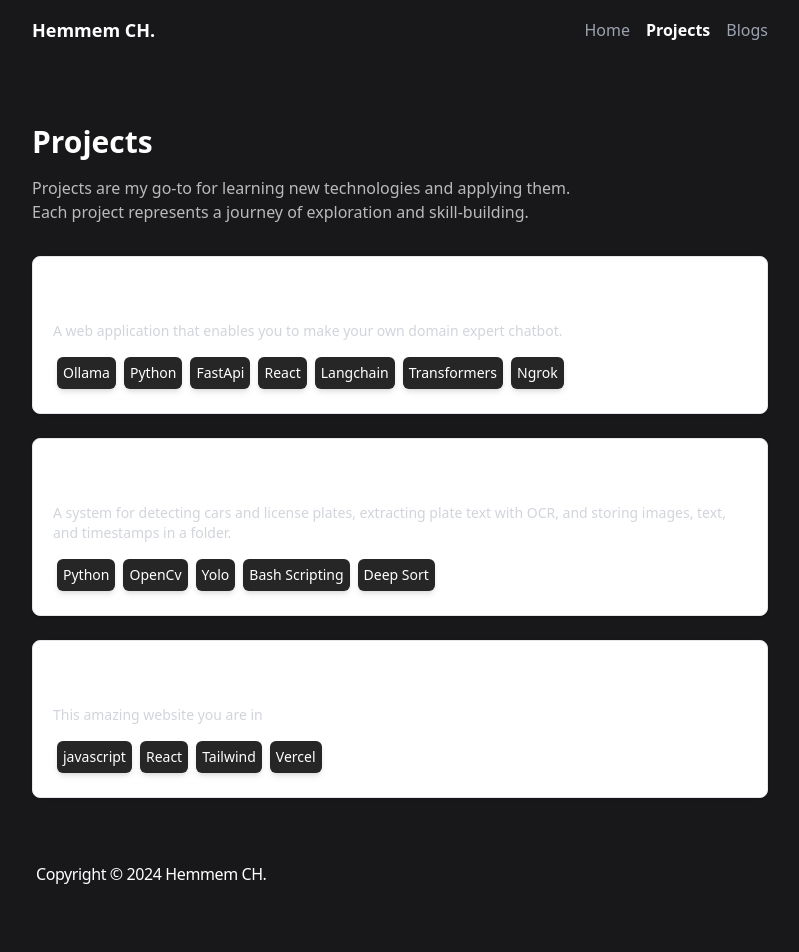
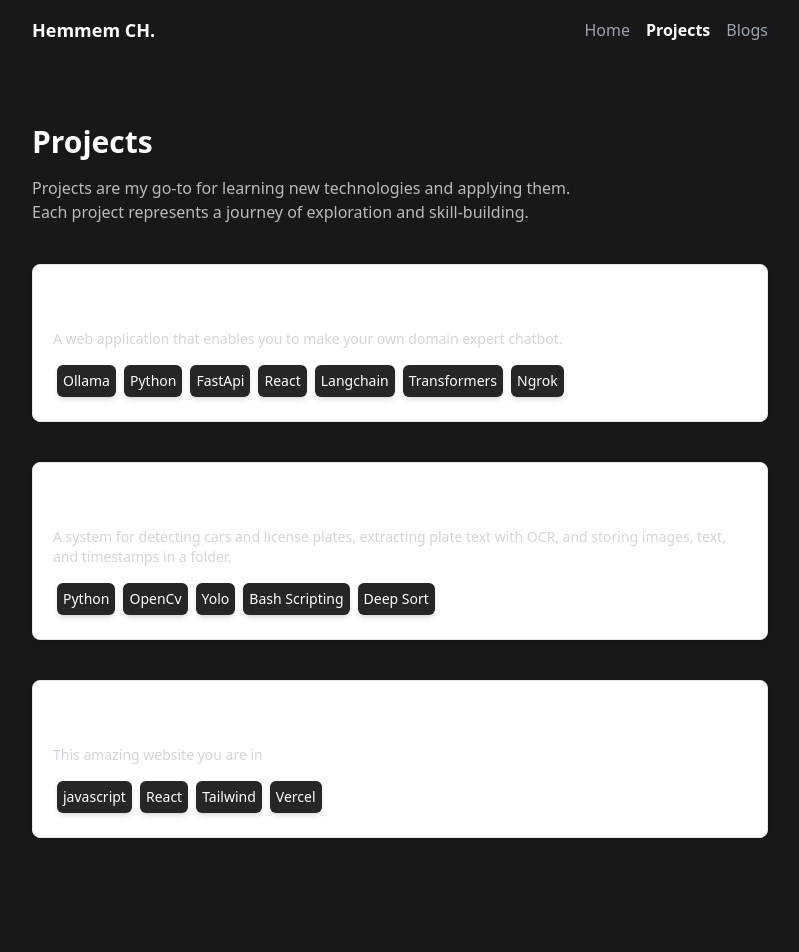
Before and after one commit to 1hemmem/1hemmem-portfolio, a React (Vite) app: page /Projects in a window 1280 px wide. Shown: the top 952 px of the page, without its empty margins (240-1039 px from the left). Before the commit the page ends 918 px from the top, so only its background shows below. Built offline with nearby package versions, Linux system fonts and the light colour scheme.

Commit message:
final commit for real

```diff
--- a/src/components/Footer.jsx
+++ b/src/components/Footer.jsx
@@ -1,7 +1,7 @@
 export const Footer = () => {
   return (
     <footer className="max-w-3xl mx-auto flex justify-between items-center px-4">
-      <p className="tracking-tight mb-4 pb-4 pl-1">
+      <p className="tracking-tight mt-16 mb-4 pb-4 pl-1">
         Copyright © 2024 Hemmem CH.
       </p>
     </footer>
--- a/src/components/Skills.jsx
+++ b/src/components/Skills.jsx
@@ -2,7 +2,7 @@ import { SkillCard } from "./SkillCard";
 import skillsdata from "../data/skills.json"
 export const Skills = () => {
   return (
-    <div className="mb-5 mt-5">
+    <div className="mb-10 mt-5">
         <div className="mb-5">
       <h1 className="text-3xl font-bold text-white mb-4">Skills</h1>
       <p className="text-gray-300">My technical & miscellaneous skills</p>
--- a/src/pages/Projects.jsx
+++ b/src/pages/Projects.jsx
@@ -5,11 +5,11 @@ export const Projects = () => {
   return (
     <div className="mb-16">
       <h1 className="text-3xl font-bold text-white mt-16 mb-4">Projects</h1>
-      <p className="text-white/70 mb-8 max-w-xl">
+      <p className="text-white/70 mb-10 max-w-xl">
         Projects are my go-to for learning new technologies and applying them.
         Each project represents a journey of exploration and skill-building.
       </p>
-      <div className="grid grid-cols-1 gap-6">
+      <div className="grid grid-cols-1 gap-10">
         {projectsdata.map((value, index) => (
           <ProjectCard
             key={index}
```
